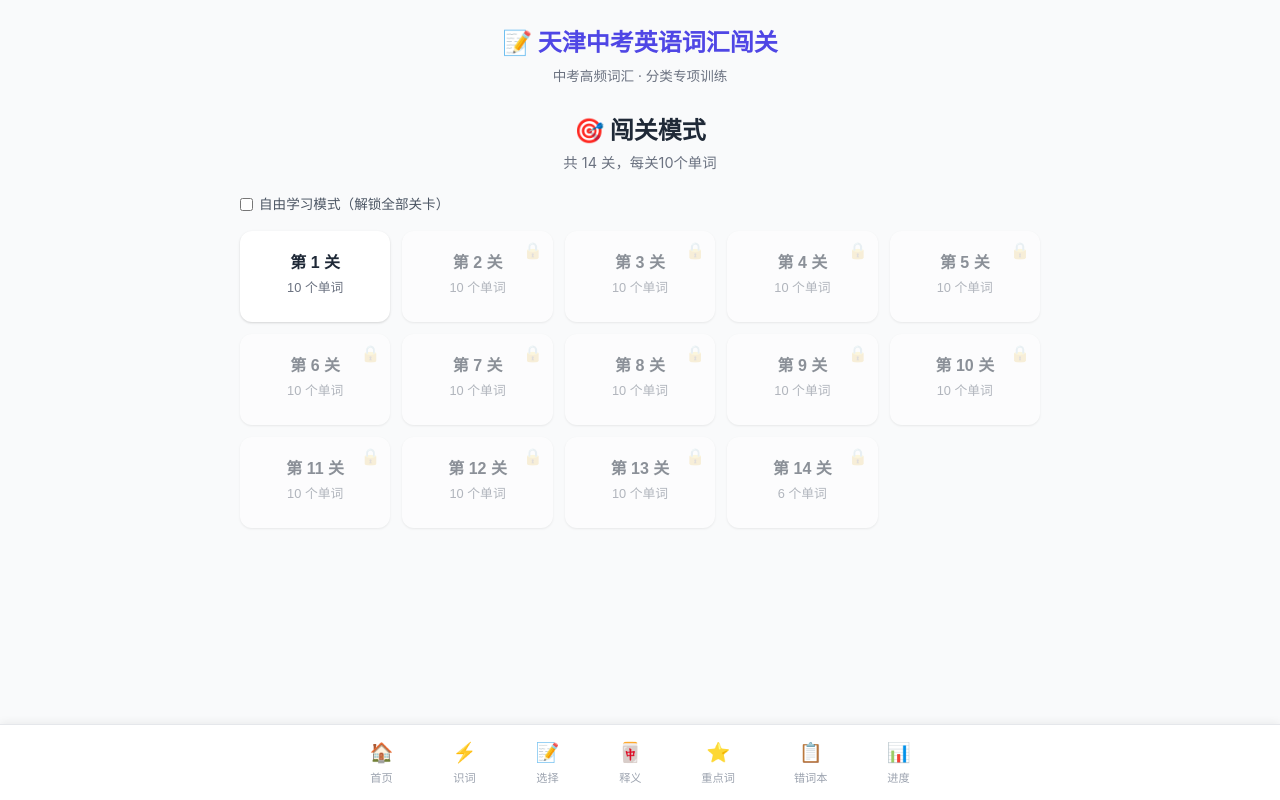
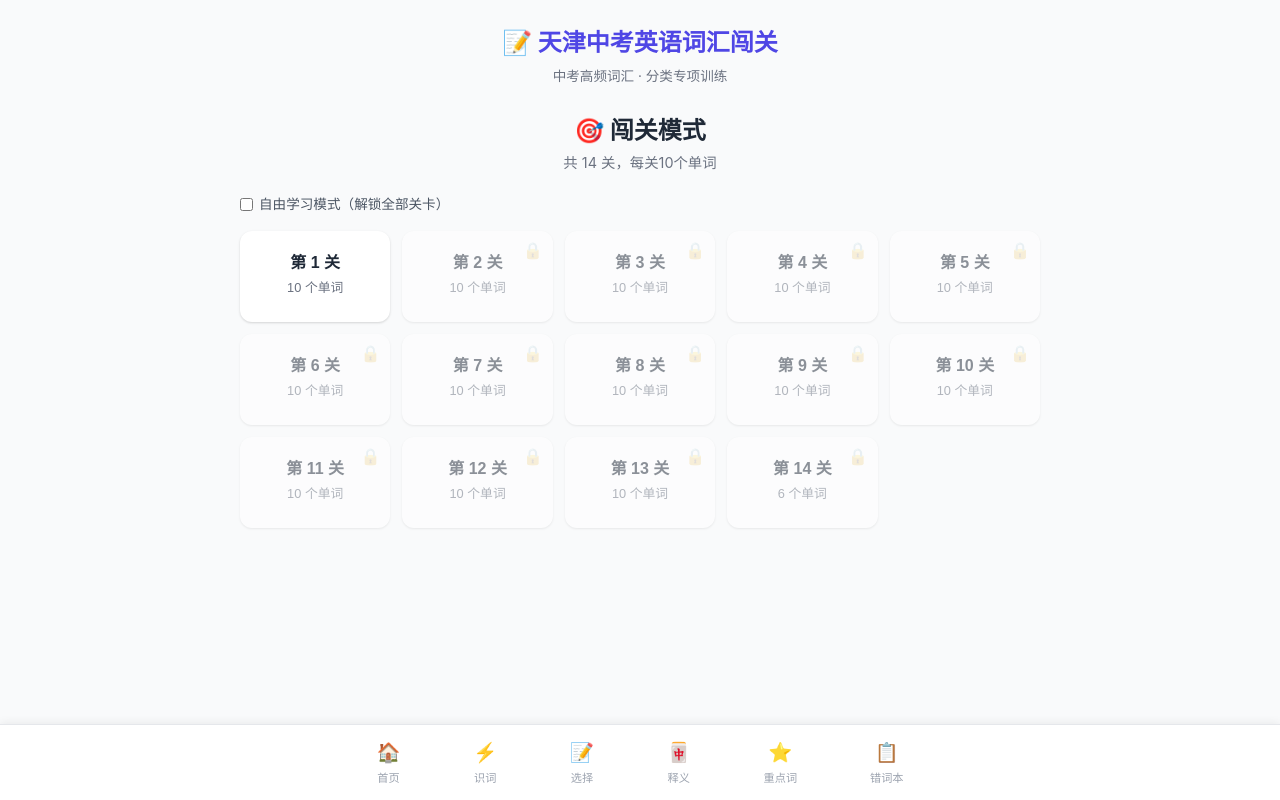
Before and after one commit to yanlei727-ui/tianjin-word-challenge, a React (Vite) app: page /challenge in a window 1280 px wide. Built offline with nearby package versions, Linux system fonts and the light colour scheme.

Commit message:
删除学习进度页面和底部导航入口
- 删除进度页面路由和导入
- 删除底部导航「进度」入口
- 保留底层学习数据，不影响功能使用

```diff
--- a/src/App.tsx
+++ b/src/App.tsx
@@ -5,7 +5,6 @@ import LearnPage from './pages/LearnPage';
 import WordListPage from './pages/WordListPage';
 import ChallengePage from './pages/ChallengePage';
 import WrongBookPage from './pages/WrongBookPage';
-import ProgressPage from './pages/ProgressPage';
 import ChineseChallengePage from './pages/ChineseChallengePage';
 import QuickReviewPage from './pages/QuickReviewPage';
 import ChoiceQuizPage from './pages/ChoiceQuizPage';
@@ -33,7 +32,6 @@ export default function App() {
             <Route path="/choice-quiz" element={<ChoiceQuizPage />} />
             <Route path="/favorites" element={<FavoritesPage />} />
             <Route path="/favorite-quiz" element={<FavoriteQuizPage />} />
-            <Route path="/progress" element={<ProgressPage />} />
           </Routes>
         </main>
         <Navigation />
--- a/src/components/Navigation.tsx
+++ b/src/components/Navigation.tsx
@@ -7,7 +7,6 @@ const navItems = [
   { to: '/chinese-challenge', label: '释义', icon: '🀄' },
   { to: '/favorites', label: '重点词', icon: '⭐' },
   { to: '/wrongbook', label: '错词本', icon: '📋' },
-  { to: '/progress', label: '进度', icon: '📊' },
 ];
 
 export default function Navigation() {
```
